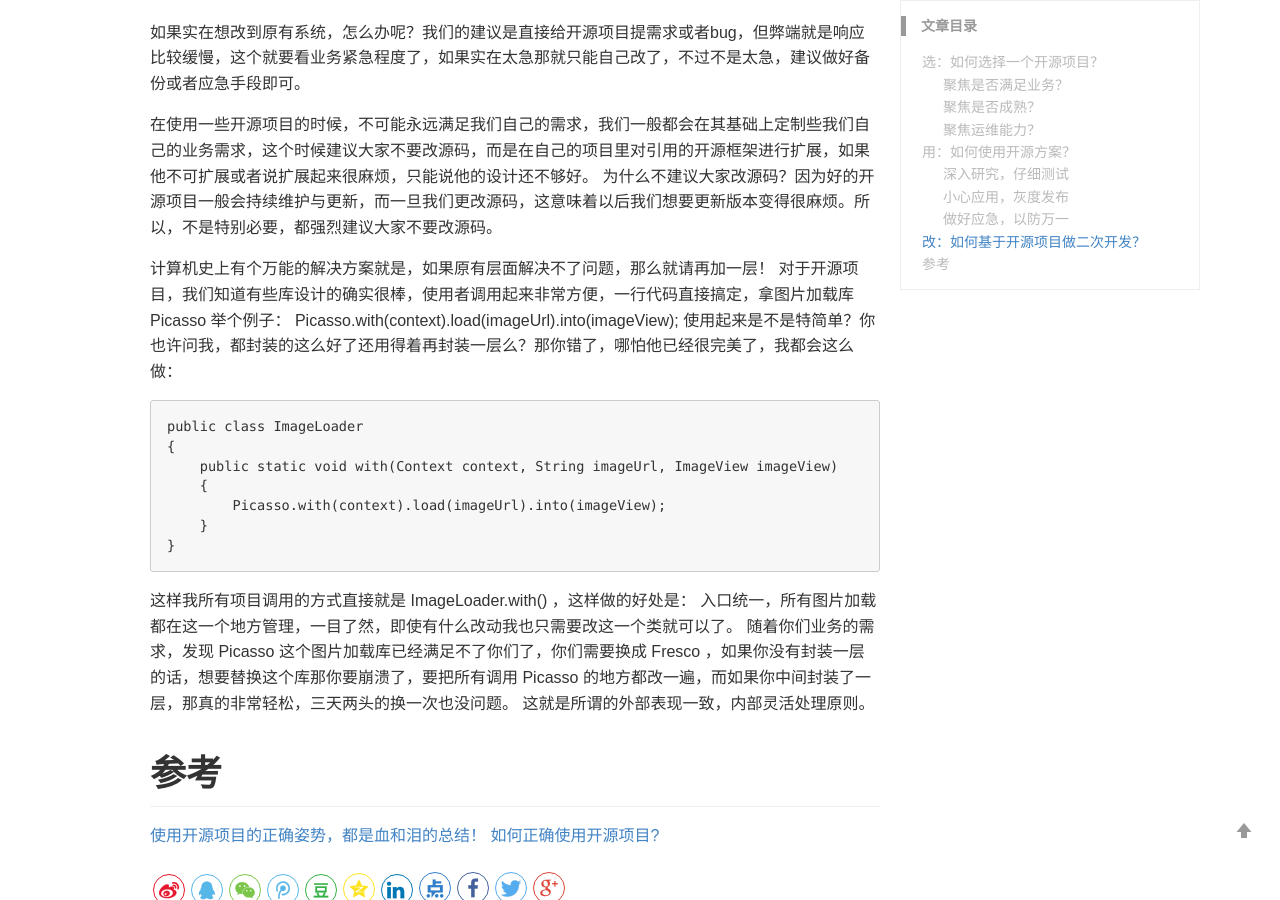
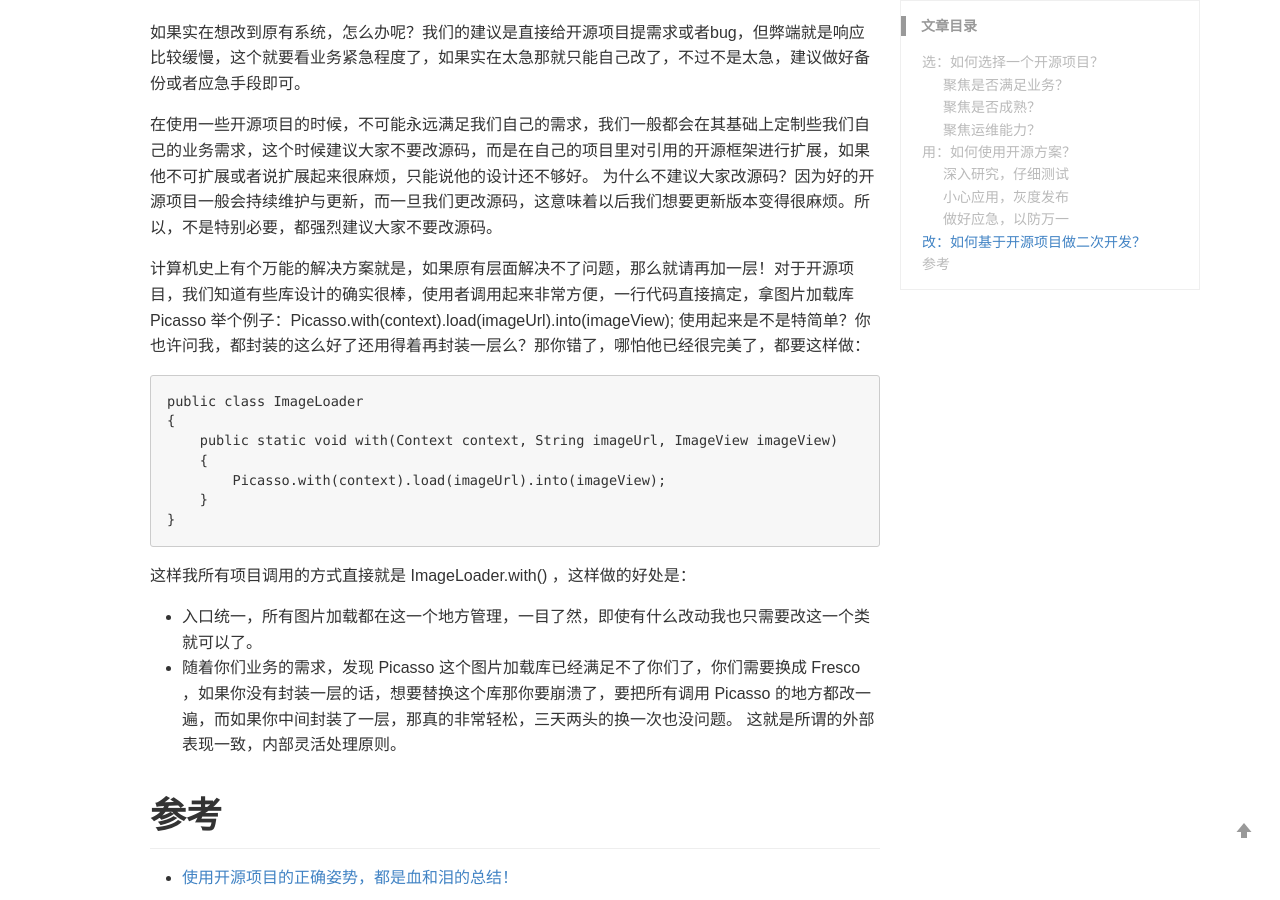
Before and after one commit to JKWrist/JKWrist.github.io, a Jekyll site: the page built from _posts/blog/2020-02-23-choose-opensource-project.md, in a window 1280 px wide and 900 px high, scrolled down 2141 px. Built offline with Jekyll 4.4.1, drawn with Linux system fonts in a browser that asks for light colours; comment, search, counter and statistics services are not loaded.

Commit message:
修改如何正确使用开源项目?文章格式

````diff
--- a/_posts/blog/2020-02-23-choose-opensource-project.md
+++ b/_posts/blog/2020-02-23-choose-opensource-project.md
@@ -71,10 +71,8 @@ keywords: 2020, 总结
 在使用一些开源项目的时候，不可能永远满足我们自己的需求，我们一般都会在其基础上定制些我们自己的业务需求，这个时候建议大家不要改源码，而是在自己的项目里对引用的开源框架进行扩展，如果他不可扩展或者说扩展起来很麻烦，只能说他的设计还不够好。
 为什么不建议大家改源码？因为好的开源项目一般会持续维护与更新，而一旦我们更改源码，这意味着以后我们想要更新版本变得很麻烦。所以，不是特别必要，都强烈建议大家不要改源码。
 
-计算机史上有个万能的解决方案就是，如果原有层面解决不了问题，那么就请再加一层！
-对于开源项目，我们知道有些库设计的确实很棒，使用者调用起来非常方便，一行代码直接搞定，拿图片加载库 Picasso 举个例子：
-Picasso.with(context).load(imageUrl).into(imageView);
-使用起来是不是特简单？你也许问我，都封装的这么好了还用得着再封装一层么？那你错了，哪怕他已经很完美了，我都会这么做：
+计算机史上有个万能的解决方案就是，如果原有层面解决不了问题，那么就请再加一层！对于开源项目，我们知道有些库设计的确实很棒，使用者调用起来非常方便，一行代码直接搞定，拿图片加载库 Picasso 举个例子：Picasso.with(context).load(imageUrl).into(imageView);
+使用起来是不是特简单？你也许问我，都封装的这么好了还用得着再封装一层么？那你错了，哪怕他已经很完美了，都要这样做：
 
 ```
 public class ImageLoader
@@ -86,11 +84,12 @@ public class ImageLoader
 }
 ```
 这样我所有项目调用的方式直接就是 ImageLoader.with() ，这样做的好处是：
-入口统一，所有图片加载都在这一个地方管理，一目了然，即使有什么改动我也只需要改这一个类就可以了。
-随着你们业务的需求，发现 Picasso 这个图片加载库已经满足不了你们了，你们需要换成 Fresco ，如果你没有封装一层的话，想要替换这个库那你要崩溃了，要把所有调用 Picasso 的地方都改一遍，而如果你中间封装了一层，那真的非常轻松，三天两头的换一次也没问题。
+- 入口统一，所有图片加载都在这一个地方管理，一目了然，即使有什么改动我也只需要改这一个类就可以了。
+- 随着你们业务的需求，发现 Picasso 这个图片加载库已经满足不了你们了，你们需要换成 Fresco ，如果你没有封装一层的话，想要替换这个库那你要崩溃了，要把所有调用 Picasso 的地方都改一遍，而如果你中间封装了一层，那真的非常轻松，三天两头的换一次也没问题。
 这就是所谓的外部表现一致，内部灵活处理原则。
 
 
 # 参考
-[使用开源项目的正确姿势，都是血和泪的总结！](https://mp.weixin.qq.com/s/IWE5LBYzsUZL5YL8xP_mKA)
-[如何正确使用开源项目?](https://www.cnblogs.com/tc310/p/11053072.html)
+- [使用开源项目的正确姿势，都是血和泪的总结！](https://mp.weixin.qq.com/s/IWE5LBYzsUZL5YL8xP_mKA)
+
+- [如何正确使用开源项目?](https://www.cnblogs.com/tc310/p/11053072.html)
````
